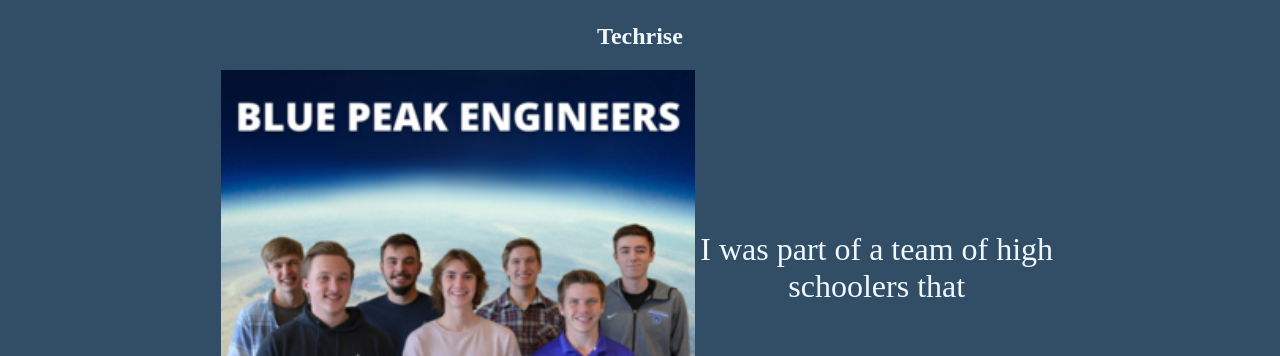
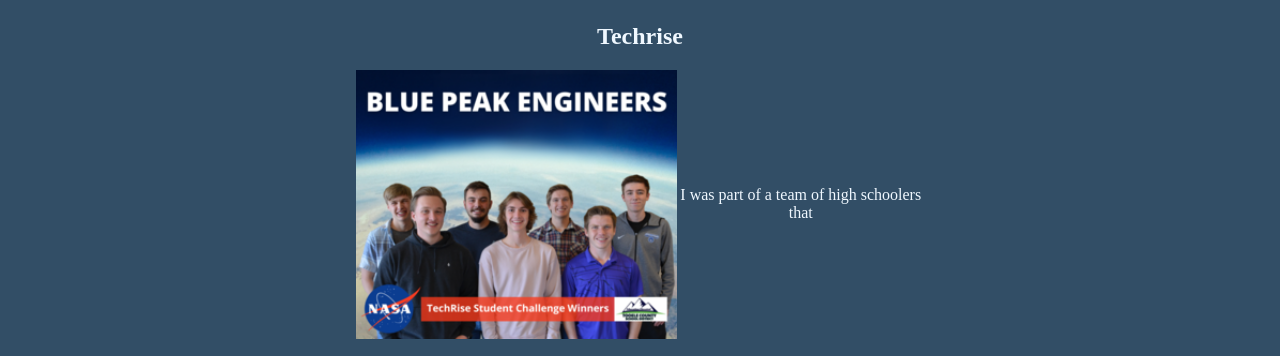
Before and after one commit to Ranger250/Portfolio, a plain HTML site: page about.html in a window 1280 px wide. Shown: the part 912-1268 px from the top of the page. Drawn offline with Linux system fonts and the light colour scheme.

Commit message:
Update styles.css

```diff
--- a/styles.css
+++ b/styles.css
@@ -229,5 +229,5 @@ body {
 }
 
 .side-by-side p {
-    ont-size: 1em;
+    font-size: 1em;
 }
```
